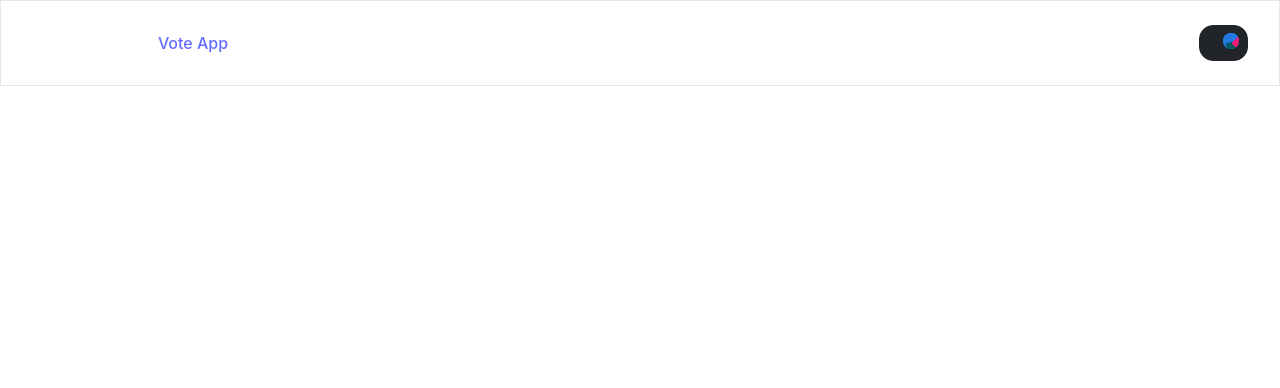
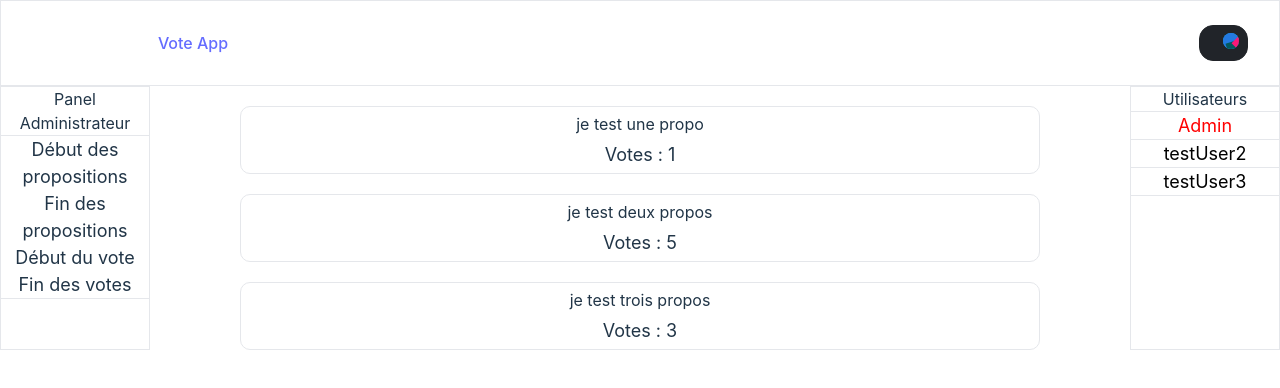
Before and after one commit to Yann-vdv/projectFront, a React (Vite) app in the folder frontend/: page / in a window 1280 px wide. Shown: the top 388 px of the page. Built offline with nearby package versions, Linux system fonts and the light colour scheme.

Commit message:
update
Co-authored-by: Louis SEEUWS <lseeuws@myges.fr>

```diff
--- /dev/null
+++ b/frontend/component/AdminPanel.tsx
@@ -0,0 +1,70 @@
+import * as React from "react";
+
+
+interface propsI {
+    instance:any,
+    userAddress:string
+}
+
+const AdminPanel =  (props:propsI) => {
+    const [Event, setEvent] = React.useState(" ");
+
+    async function getEventPanel() {
+        const test = await props.instance.methods.getEvent().call({ from: props.userAddress });
+        console.log("res getEventPanel", test);
+    }
+
+    React.useEffect(() => {
+        if(props.instance)
+        {
+            getEventPanel();
+            console.log("Event ", Event);
+        }
+
+    }, [props.instance]);
+
+    function startRegisteringProposalsPanel() {
+        const test = props.instance.methods
+        .startRegisteringProposals()
+        .call({ from: props.userAddress })
+        console.log("res startRegisteringProposalsPanel", test);
+    }
+
+    function stopRegisteringProposalsPanel() {
+        const test = props.instance.methods
+        .stopRegisteringProposals()
+        .call({ from: props.userAddress })
+        console.log("res stopRegisteringProposalsPanel", test);
+    }
+
+
+    function startVotingPanel() {
+        const test = props.instance.methods
+        .startVoting()
+        .call({ from: props.userAddress })
+        console.log("res startVotingPanel", test);
+    }
+
+    function stopVotingPanel() {
+        const test = props.instance.methods
+        .stopVoting()
+        .call({ from: props.userAddress })
+        console.log("res stopVotingPanel", test);
+    }
+
+    return (
+    <div className="border border-b h-full" style={{ width: 150 }}>
+        <div className="border-b">
+        <h3>Panel Administrateur</h3>
+        </div>
+        <div className="border-b">
+            <p onClick={() => startRegisteringProposalsPanel()}>Début des propositions</p>
+            <p onClick={() => stopRegisteringProposalsPanel()}>Fin des propositions</p>
+            <p onClick={() => startVotingPanel()}>Début du vote</p>
+            <p onClick={() => stopVotingPanel()}>Fin des votes</p>
+            {/* <p onClick={() => startRegisteringProposalsPanel()}>Comptage des votes</p> */}
+        </div>
+    </div>
+    );
+};
+export default AdminPanel;
--- /dev/null
+++ b/frontend/component/Proposals.tsx
@@ -0,0 +1,73 @@
+import * as React from 'react';
+
+interface ProposalI {
+    description: string
+    voteCount: number
+    owner: string
+}
+
+interface propsI {
+    instance:any
+    userAddress:string
+}
+
+const Proposals = (props:propsI) => {
+    const [proposals, setProposals] = React.useState<ProposalI[]>();
+    const [error,setError] = React.useState("");
+
+    const getProposals = async () => {
+        // try {
+        //     const res = await props.instance.methods.getProposals().call({from:props.userAddress})
+        //     setProposals(res);
+        // } catch (err) {
+        //     typeof(err) == "string" && setError(err);
+        // }
+        setProposals([
+            {
+                description:"je test une propo",
+                voteCount:1,
+                owner:"higphiu4fgn4w4hbwcv54xns4"
+            },
+            {
+                description:"je test deux propos",
+                voteCount:5,
+                owner:"higphiu4fgn4wgreygs4hbwcv54xns4"
+            },
+            {
+                description:"je test trois propos",
+                voteCount:3,
+                owner:"higphiu4f6hd46h8gns4"
+            }
+        ])
+    }
+
+    React.useEffect(() => {
+        getProposals();
+    },[])
+
+    return (
+        <div style={{display:'flex',flexGrow:1, flexDirection:'column', alignItems:'center', rowGap:20, marginTop:20}}>
+            {error != "" ?
+                <p>{error}</p>
+            :
+            proposals?.map((proposal,key) =>
+                <div key={key} style={{
+                    display:'flex',
+                    flexDirection:'column',
+                    justifyContent:'center',
+                    alignItems:'center',
+                    borderWidth:1,
+                    borderRadius:10,
+                    minWidth:800,
+                }}>
+                    <h3 style={{margin:5}}>{proposal.description}</h3>
+                    <div style={{display:'flex',flexDirection:'row',marginBottom:5, columnGap:5}}>
+                        <p>Votes : </p>
+                        <p>{proposal.voteCount}</p>
+                    </div>
+                </div>
+            )}
+        </div>
+    )
+}
+export default Proposals;
--- /dev/null
+++ b/frontend/component/RegisterPanel.tsx
@@ -0,0 +1,51 @@
+import * as React from 'react';
+
+interface propsI {
+    instance:any,
+    setIsRegistered:(arg0: boolean)=>void,
+    userAddress:string
+}
+
+const RegisterPanel = (props:propsI) => {
+    const [nickname,setNickname] = React.useState("");
+    const [error,setError] = React.useState("");
+
+    const register = async () => {
+        // console.log("test",props.instance.methods);
+        try {
+            const res = await props.instance.methods.register(nickname).send({from:props.userAddress});
+            if (res == "Vous avez deja un compte") setError("Vous avez déjà un compte");
+            else if (res == "Vous n'etes pas l'Admin") setError("Vous n'êtes pas l'Administrateur");
+            else if (res == "compte ajoute") props.setIsRegistered(true);
+            else setError(`erreur inconnu : ${res}`);
+        } catch (err) {
+            typeof(err) == "string" && setError(err);
+        }
+
+        console.log('res',test)
+        // props.instance.methods.register().send({from:props.userAddress, _nickName:nickname}).then((res) => {
+        //   console.log('test',res)
+        //   props.setIsRegistered(true);
+        // }).catch((err) => {
+        //     console.error("register error",err);
+        //     setError(err);
+        // })
+    }
+
+    return (
+        <div style={{display:'flex', flexDirection:'column',placeContent:'center', flexWrap:'wrap'}}>
+            <h3 style={{marginLeft:'auto'}}>Je m'inscris aux votes</h3>
+            <div style={{display:'flex',flexDirection:'row', alignItems:'center'}}>
+                <label htmlFor="nickname" style={{marginRight:8}}>Pseudo : </label>
+                <input type="text" name="nickname" onChange={(val) => setNickname(val.target.value)} value={nickname}/>
+            </div>
+            <div>
+                <button type="submit" style={{marginTop:10, borderWidth:1, borderColor:'black'}} onClick={() => register()}>S'inscrire</button>
+            </div>
+            {error != "" &&
+                <p>{error}</p>
+            }
+        </div>
+    )
+}
+export default RegisterPanel;
--- a/frontend/src/App.tsx
+++ b/frontend/src/App.tsx
@@ -1,12 +1,18 @@
-import React, { Component, useState } from "react"
-import Voting from "./artifacts/contracts/Voting.sol/Voting.json"
-import getWeb3 from "./getWeb3"
-import "./App.css"
-import UserSidebar from "../component/UserSidebar"
+import React, { Component, useState } from "react";
+import Voting from "./artifacts/contracts/Voting.sol/Voting.json";
+import getWeb3 from "./getWeb3";
+import "./App.css";
+import UserSidebar from "../component/UserSidebar";
+import Proposals from "../component/Proposals";
+import AdminPanel from "../component/AdminPanel";
+import RegisterPanel from "../component/RegisterPanel";
 
 const App = () => {
   const [instance,setInstance] = useState();
   const [userAddress, setUserAddress] = useState("");
+  const [fullUserAddress, setFullUserAddress] = useState("");
+  const [isOwner,setIsOwner] = useState(true);
+  const [isRegistered, setIsRegistered] = useState(true);
 
   React.useEffect(() => {
     componentDidMount();
@@ -27,23 +33,25 @@ const App = () => {
       /* Création de l'objet de contrat avec l'abi et l'addresse du contrat  */
       const newInstance = new web3.eth.Contract(
         Voting.abi,
-        "0x5ed2F6552ab8605492ea18E12d3572e8DA61bE1B"
+        "0x286684dA607f0CF200eCa9F934f97226F7338D9a"
       )
       setInstance(newInstance);
 
       const account = accounts[0];
 
       setUserAddress(account.slice(0, 6) + "..." + account.slice(38, 42));
+      setFullUserAddress(account);
 
 			// Check if the user is the owner
-      // const owner = await instance.methods.owner().call()
+      // const owner = await newInstance.methods.owner().call()
       // if (account === owner) {
-      //   this.setState({
-      //     isOwner: true,
-      //   })
-      // }
+      //   console.log("isOwner")
+      //   // this.setState({
+      //   //   isOwner: true,
+      //   // })
+      // } else console.log('is not owner')
 
-      // instance.methods.getUsers().then((res) => {
+      // newInstance.methods.getUsers().call().then((res) => {
       //   console.log('test',res)
       // }).catch((err) => console.error("getUsers error",err))
 
@@ -83,13 +91,8 @@ const App = () => {
             </div>
             <ul className="hidden list-none md:flex flex-row gap-4 items-baseline ml-10">
               <li>
-                <button
-                  id="web3-status-connected"
-                  className="web3-button"
-                >
-                  <p className="Web3StatusText">
-                    {userAddress}
-                  </p>
+                <button id="web3-status-connected" className="web3-button">
+                  <p className="Web3StatusText">{userAddress}</p>
                   <div
                     size="16"
                     className="Web3Status__IconWrapper-sc-wwio5h-0 hqHdeW"
@@ -133,11 +136,17 @@ const App = () => {
           </div>
         </nav>
       </header>
-      {instance && <div style={{display:'flex', justifyContent:"space-between"}}>
-        <div>proposals</div>
-        <UserSidebar instance={instance}/>
-      </div>}
+      {instance &&
+        !isRegistered ?
+          <RegisterPanel instance={instance} setIsRegistered={setIsRegistered} userAddress={fullUserAddress}/>
+        :
+          <div style={{ display: "flex"}}>
+            {isOwner && <AdminPanel instance={instance} userAddress={fullUserAddress}/>}
+            <Proposals instance={instance} userAddress={fullUserAddress}/>
+            <UserSidebar instance={instance} userAddress={fullUserAddress}/>
+          </div>
+      }
     </div>
-  )
+  );
 }
 export default App
```
Also changed, not shown: 1 other file (tests, documents, lock files or other folders).
